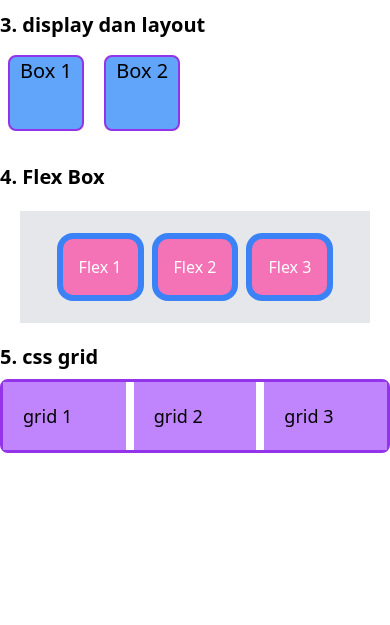
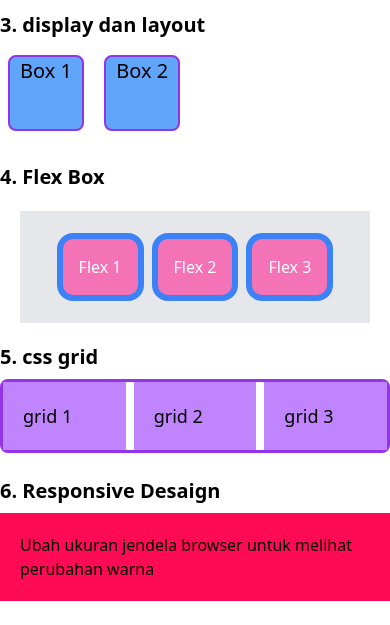
Before and after one commit to fadhilabi22/latihan-perbandingan-css-tailwind-1124160100, a website: page tailwind/tailwind.html in a window 390 px wide. Shown: the part 341-966 px from the top of the page. Before the commit the page ends 844 px from the top, so only its background shows below. Drawn offline with Linux system fonts and the light colour scheme.

Commit message:
responsive design

```diff
--- a/tailwind/tailwind.html
+++ b/tailwind/tailwind.html
@@ -29,11 +29,16 @@
     <div class="bg-pink-400 border-[6px] border-blue-500 rounded-2xl p-4 text-white text-base font-sans hover:bg-gray-300 transition">Flex 3</div>
     </div>
     <!-- grid -->
-     <h2 class="text-xl font-semibold mb-2">5. css grid</h2>
+    <h2 class="text-xl font-semibold mb-2">5. css grid</h2>
       <div class="grid grid-cols-3 gap-2 border-[3px] border-purple-600 rounded-lg mb-6">
-        <div class="bg-purple-400 p-5 text-black text-lg">grid 1</div>
-         <div class="bg-purple-400 p-5 text-black text-lg">grid 2</div>
+    <div class="bg-purple-400 p-5 text-black text-lg">grid 1</div>
+     <div class="bg-purple-400 p-5 text-black text-lg">grid 2</div>
           <div class="bg-purple-400 p-5 text-black text-lg">grid 3</div>
      </div>
+    <h2 class="text-xl font-semibold mb-2">6. Responsive Desaign</h2>
+    <div class="w-full max-w-[600px] mx-auto bg-[#FF0B55] sm:bg-[#CF0F47] text-black sm:text-white p-5 mb-6 transition-all duration-300">
+    Ubah ukuran jendela browser untuk melihat perubahan warna
+  </div>
+
 </body>
 </html>
```
Also changed, not shown: tailwind/dist/output.css.
